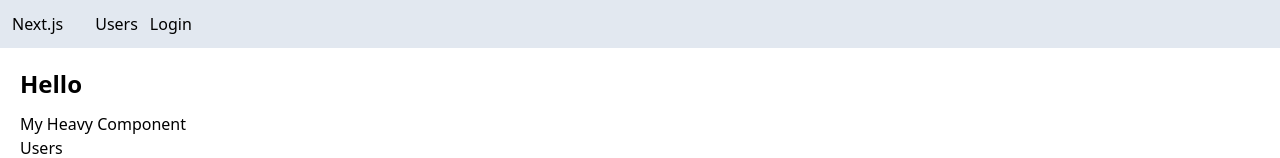
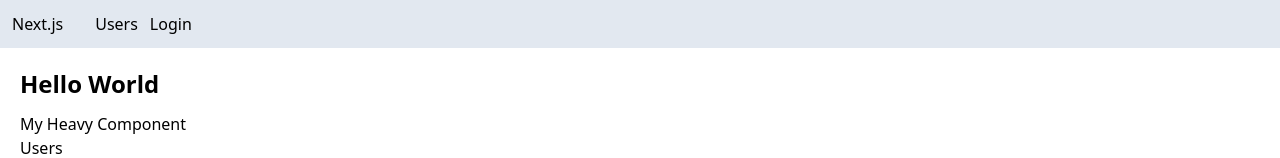
Before and after one commit to codewithsani/next-app, a Next.js app: page / in a window 1280 px wide. Shown: the top 158 px of the page. Built offline with nearby package versions, Linux system fonts and the light colour scheme; no server answers.

Commit message:
refractor code

```diff
--- a/app/page.tsx
+++ b/app/page.tsx
@@ -1,18 +1,15 @@
-import Image from "next/image";
+import { getServerSession } from "next-auth";
 import Link from "next/link";
 import ProductCard from "./components/ProductCard";
-import { getServerSession } from "next-auth";
 
-import { Metadata } from "next";
+import { authOptions } from "./api/auth/authOptions";
 import HeavyComponent from "./components/HeavyComponent";
-import { authOptions } from "./api/auth/authOptions";
-import { Span } from "next/dist/trace";
 
 export default async function Home() {
   const session = await getServerSession(authOptions);
   return (
     <main>
-      <h1>Hello {session && <span>{session.user!.name}</span>}</h1>
+      <h1>Hello World</h1>
       <HeavyComponent />
       <Link href="/users">Users</Link>
       <ProductCard />
```
